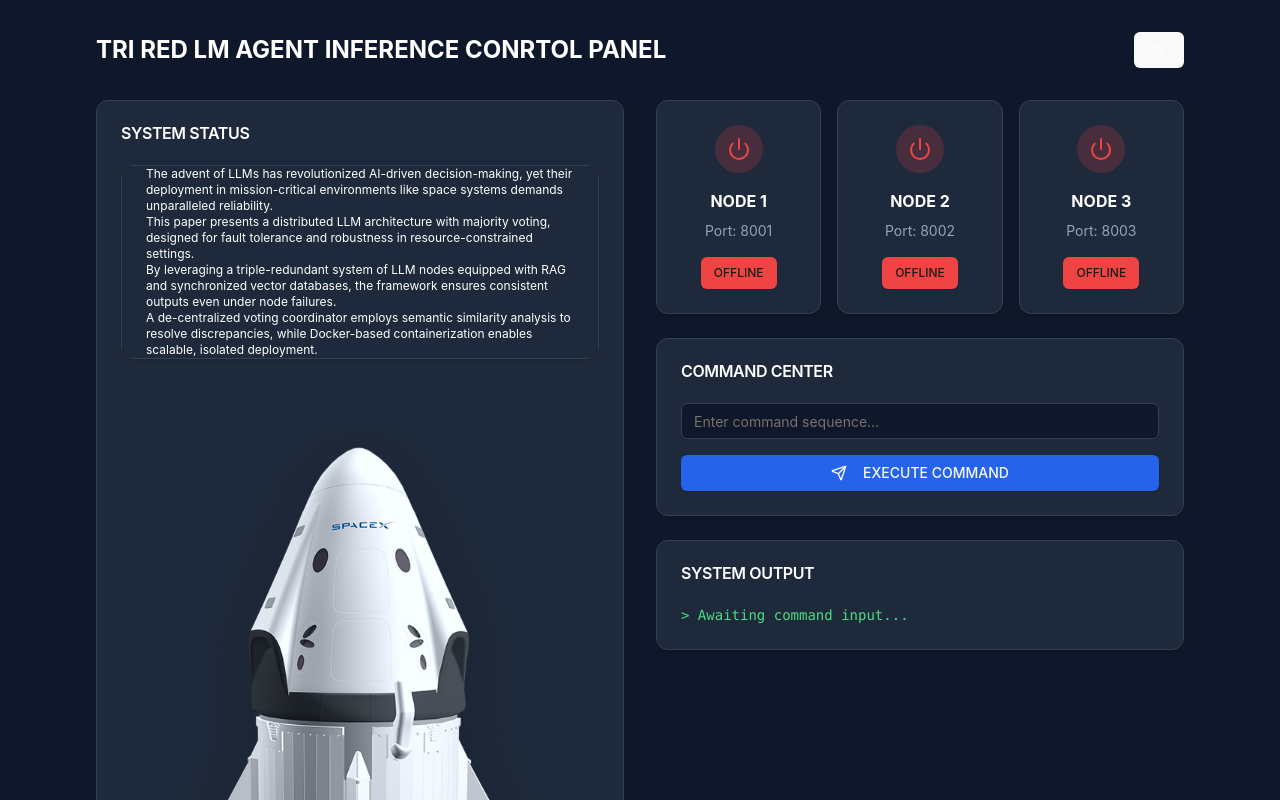
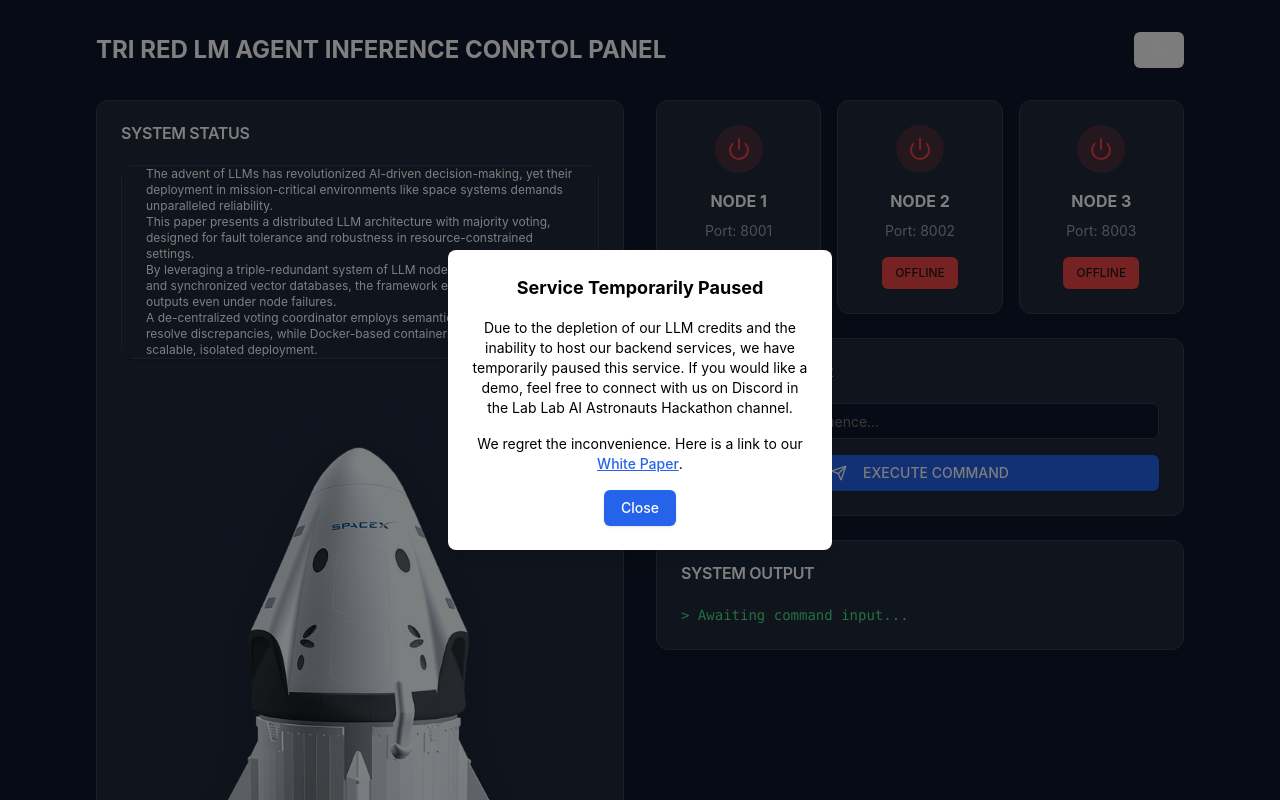
Before and after one commit to oquirrh/triredlm, a React (Vite) app in the folder simulator/: page / in a window 1280 px wide. Shown: the top 800 px of the page. Built offline with nearby package versions, Linux system fonts and the light colour scheme; no server answers.

Commit message:
server down messsage and white paper

```diff
--- a/simulator/src/App.tsx
+++ b/simulator/src/App.tsx
@@ -15,6 +15,7 @@ const App = () => {
   const [response, setResponse] = useState('');
   const [loading, setLoading] = useState(false);
   const [isDarkMode, setIsDarkMode] = useState(true);
+  const [showPopup, setShowPopup] = useState(true);
 
   useEffect(() => {
     // Poll node status every 5 seconds
@@ -100,6 +101,18 @@ const App = () => {
 
   return (
     <div className={`min-h-screen ${isDarkMode ? 'bg-slate-900 text-white' : 'bg-slate-100 text-slate-900'}`}>
+      {showPopup && (
+        <div className="fixed inset-0 bg-black bg-opacity-50 flex justify-center items-center">
+          <div className="bg-white p-6 rounded-lg shadow-lg w-96 text-center text-black">
+            <h2 className="text-lg font-bold mb-4">Service Temporarily Paused</h2>
+            <p className="text-sm mb-4">
+              Due to the depletion of our LLM credits and the inability to host our backend services, we have temporarily paused this service. If you would like a demo, feel free to connect with us on Discord in the Lab Lab AI Astronauts Hackathon channel.
+            </p>
+            <p className="text-sm mb-4">We regret the inconvenience. Here is a link to our <a href="https://drive.google.com/file/d/1xp8IZ5-6ayWygRQluIj3mrYSahgPUnBP/view?usp=sharing" className="text-blue-600 underline">White Paper</a>.</p>
+            <Button onClick={() => setShowPopup(false)} className="bg-blue-600 hover:bg-blue-700 text-white">Close</Button>
+          </div>
+        </div>
+      )}
     <div className="p-8 max-w-6xl mx-auto">
       <div className="flex justify-between items-center mb-8">
         <h1 className="text-2xl font-bold">TRI RED LM AGENT INFERENCE CONRTOL PANEL</h1>
```
